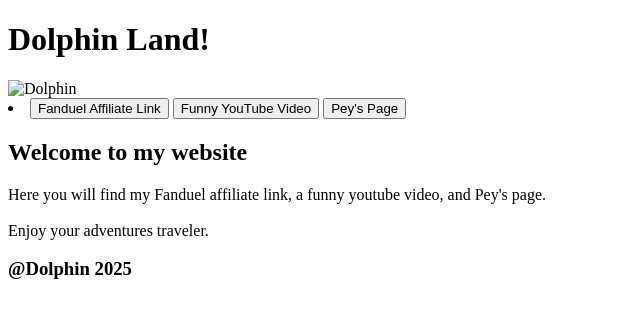
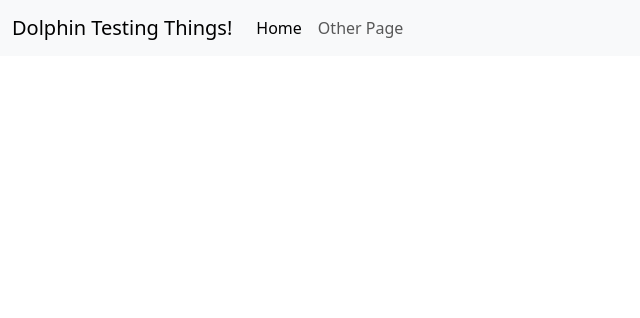
Before and after one commit to Dolphin169/PersonalHTML, a plain HTML site: page index.html in a window 1280 px wide. Shown: the whole page, without its empty margins (0-640 px from the left). Drawn offline with nearby package versions, Linux system fonts and the light colour scheme.

Commit message:
made things

```diff
--- a/index.html
+++ b/index.html
@@ -3,29 +3,28 @@
 <head>
     <meta charset="UTF-8">
     <meta name="viewport" content="width=device-width, initial-scale=1.0">
-    <link rel="stylesheet" href="../css/main.css">
+    <link href="https://cdn.jsdelivr.net/npm/bootstrap@5.3.7/dist/css/bootstrap.min.css" rel="stylesheet" integrity="sha384-LN+7fdVzj6u52u30Kp6M/trliBMCMKTyK833zpbD+pXdCLuTusPj697FH4R/5mcr" crossorigin="anonymous">
     <title>Homepage</title>
 </head>
 <body>
-    <header>
-        <h1>Dolphin Land!</h1>
-        <img src="../images/Dolphin-removebg-preview.png" alt="Dolphin">
-        <nav>
-            <li>
-            <a href="./fanduel/gamble.html"><Button>Fanduel Affiliate Link</Button></a>
-            <a href="https://www.youtube.com/watch?v=SIaFtAKnqBU&ab_channel=AjQ2891"><Button>Funny YouTube Video</Button></a>
-            <a href="./Pey/PEYPEYPEY.html"><Button>Pey's Page</Button></a>
-            </li>
-        </nav>
-    </header>
-    <main>
-        <h2>Welcome to my website</h2>
-</main>
-    <main>
-        <p>Here you will find my Fanduel affiliate link, a funny youtube video, and Pey's page.<br><br> Enjoy your adventures traveler.</p>
-</main>
-<footer>
-    <h3>@Dolphin 2025</h3>
-</footer>
+    <nav class="navbar navbar-expand-lg bg-body-tertiary">
+        <div class="container-fluid">
+          <a class="navbar-brand" href="#">Dolphin Testing Things!</a>
+          <button class="navbar-toggler" type="button" data-bs-toggle="collapse" data-bs-target="#navbarSupportedContent" aria-controls="navbarSupportedContent" aria-expanded="false" aria-label="Toggle navigation">
+            <span class="navbar-toggler-icon"></span>
+          </button>
+          <div class="collapse navbar-collapse" id="navbarSupportedContent">
+            <ul class="navbar-nav me-auto mb-2 mb-lg-0">
+              <li class="nav-item">
+                <a class="nav-link active" aria-current="page" href="./index.html">Home</a>
+              </li>
+              <li class="nav-item">
+                <a class="nav-link" href="./secondPage.html">Other Page</a>
+              </li>
+            </ul>
+          </div>
+        </div>
+      </nav>
+<script src="https://cdn.jsdelivr.net/npm/bootstrap@5.3.7/dist/js/bootstrap.bundle.min.js" integrity="sha384-ndDqU0Gzau9qJ1lfW4pNLlhNTkCfHzAVBReH9diLvGRem5+R9g2FzA8ZGN954O5Q" crossorigin="anonymous"></script>
 </body>
 </html>
```
Also changed, not shown: secondPage.html (added, +12 -0 lines).
